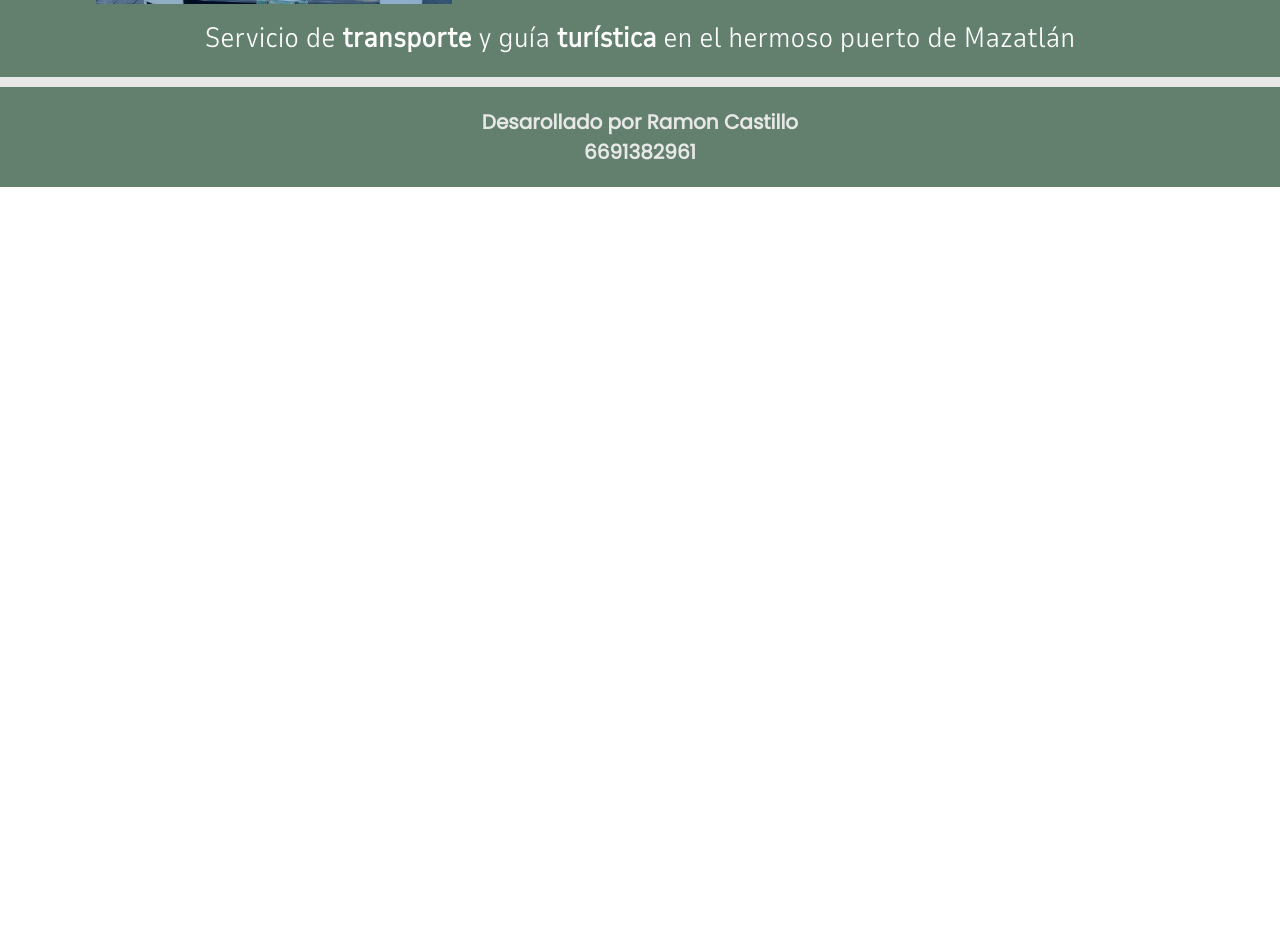
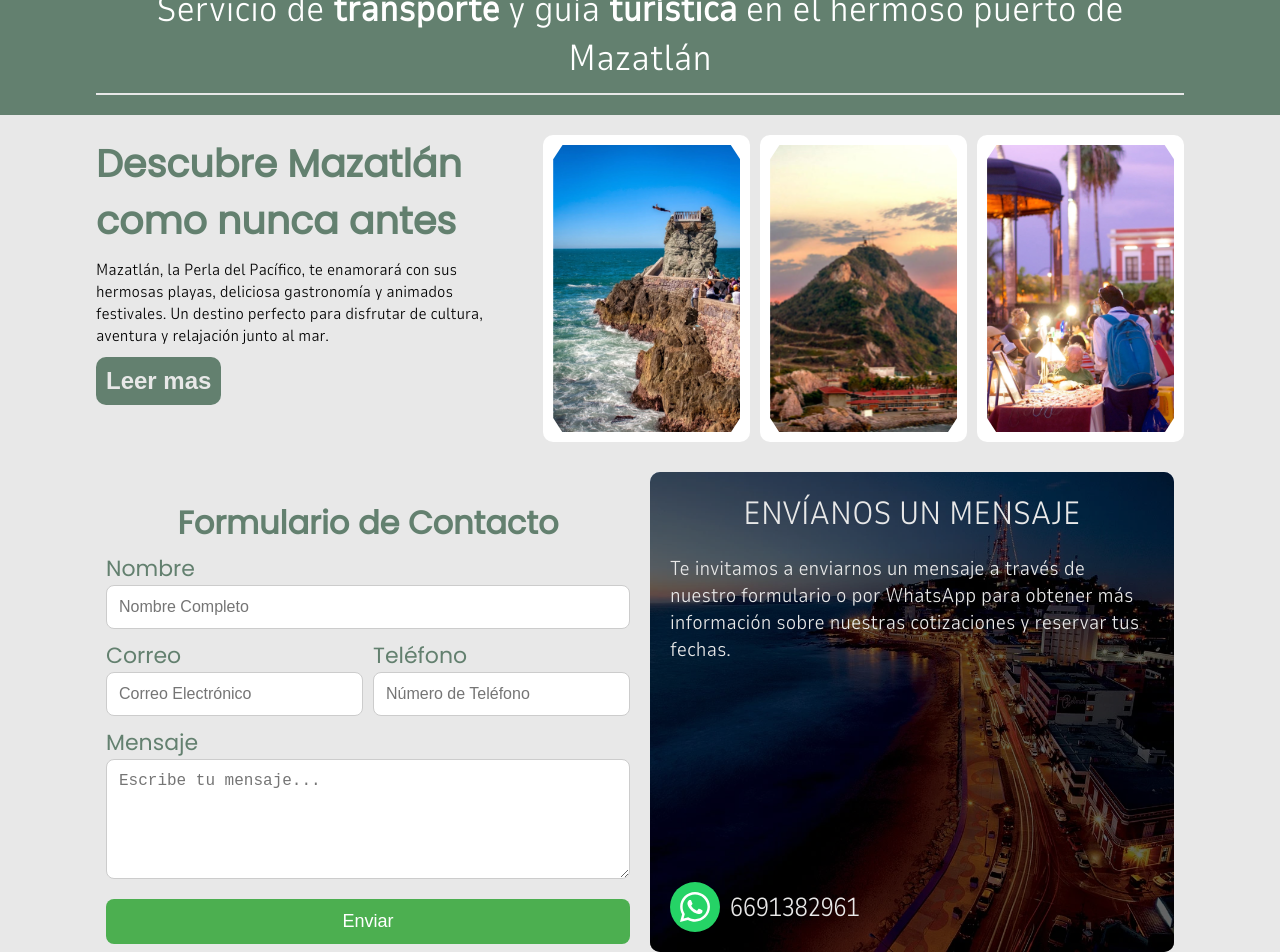
Before and after one commit to Tounka/landingMzt, a React (Create React App) app: page / in a window 1280 px wide. Shown: the part 1340-2292 px from the top of the page. Before the commit the page ends 1527 px from the top, so only its background shows below. Built offline with nearby package versions, Linux system fonts and the light colour scheme.

Commit message:
Seccion contacto terminada

```diff
--- a/src/componentesGenerales/Btn.jsx
+++ b/src/componentesGenerales/Btn.jsx
@@ -1,4 +1,7 @@
 import styled from "styled-components";
+import { FaWhatsapp } from 'react-icons/fa';
+import { TxtGenerico } from "./Txt";
+import { ContenedorHorizontal } from "./Displays";
 
 export const BtnGenerico = styled.button`
     height: auto;
@@ -24,3 +27,44 @@ export const BtnGenerico = styled.button`
 
     }
 `
+
+const ContenedorNumeroTelefonico = styled(ContenedorHorizontal)`
+    justify-content: start;
+    align-items: center;
+    cursor: pointer;
+`
+const BtnCircularWhatsapp = styled(BtnGenerico)`
+    border-radius: 50%;
+    height: 50px;
+    width: 50px;
+    font-size: 46px;
+    background-color: #25D366;
+    color: white;
+    border: none;
+
+    &:hover{
+        background-color: #27e46c;
+
+        transition:  background-color 0.3s;
+
+    }
+
+`
+
+export const BtnWhatsapp = () => {
+    const numeroTelefonico = '6691382961';
+    const handleClick = () => {
+      window.open(`https://wa.me/${numeroTelefonico}`, '_blank');
+    };
+
+    return (
+        <ContenedorNumeroTelefonico onClick={handleClick}>
+            <BtnCircularWhatsapp  >
+                <FaWhatsapp  />
+
+            </BtnCircularWhatsapp>
+            <TxtGenerico  color = 'var(--ColorBlancoPrincipal)' size='26px' >{numeroTelefonico}</TxtGenerico>
+        </ContenedorNumeroTelefonico>
+
+    );
+  };
--- a/src/componentesGenerales/Displays.jsx
+++ b/src/componentesGenerales/Displays.jsx
@@ -28,3 +28,22 @@ export const ContenedorComponentes = styled.div`
     height: 100%;
     align-items:center;
 `
+export const ContenedorHorizontal = styled.div`
+    display: flex;
+    width: 100%;
+    gap: 10px;
+    justify-content: space-between;
+
+`
+export const ContenedorVertical = styled.div`
+    display: flex;
+    flex-direction: column;
+    width: 100%;
+`
+export const ContenedorVerde = styled.div`
+width: 100%;
+display: flex;
+justify-content: center;
+align-items: center;
+background-color: var(--ColorVerdePrincipal);
+`;
--- a/src/componentesGenerales/ImgPicture.jsx
+++ b/src/componentesGenerales/ImgPicture.jsx
@@ -1,12 +1,25 @@
+import styled from "styled-components";
 
-export const ImgPicture = ({ src, alt, fn }) => {
+const Picture = styled.picture`
+    height: 100%;
+    width: 100%;
+    object-fit: cover;
+
+    position: ${props => props.bg ? 'absolute' : ''};
+    top: ${props => props.bg ? '0' : ''};
+    left: ${props => props.bg ? '0' : ''};
+    z-index: ${props => props.bg ? '1' : ''};
+
+
+`
+export const ImgPicture = ({ src, alt, fn, bg }) => {
 
     return src ? (
-            <picture >
+            <Picture bg={bg} >
                 <source srcSet={`${src}`} type="image/webp" />
                 <source srcSet={`${src}`} type="image/jpeg" />
                 <img src={`${src}`} alt={alt} loading="lazy"/>
-            </picture>
+            </Picture>
 
     ) : null;
 };
--- a/src/componentesGenerales/MenuHeader.jsx
+++ b/src/componentesGenerales/MenuHeader.jsx
@@ -130,7 +130,7 @@ export const MenuHeader = () => {
                     <ContenedorInvisible>
                         <TxtGenerico color= 'var(--ColorVerdePrincipal)'   fontFamily='var(--FuentePrincipal)' > Experiencias </TxtGenerico>
                     </ContenedorInvisible>
-                    <BtnSecundario>Contacto</BtnSecundario>
+                    <BtnSecundario onClick={() => scrollToSection('contacto')}>Contacto</BtnSecundario>
                 </ContenedorSeccion>
             </ContenedorHeader>
         </ContenedorHeaderStyled>
--- a/src/secciones/ImgEntrada.jsx
+++ b/src/secciones/ImgEntrada.jsx
@@ -10,7 +10,9 @@ const ContenedorImg = styled.div`
     border-radius: 10px;
     background-color: var(--ColorVerdePrincipal);
 
-
+    @media (min-width: 1200px) {
+        height: 600px;
+    }
 
     img{
         width: 100%;
--- /dev/null
+++ b/src/secciones/SeccionContacto.jsx
@@ -0,0 +1,214 @@
+import styled from "styled-components";
+import { ContenedorGenerico, ContenedorHorizontal, ContenedorVertical } from "../componentesGenerales/Displays";
+import { ImgPicture } from "../componentesGenerales/ImgPicture";
+import imgContacto from '../src/img/imgContacto.webp'
+import { ContenedorVerde } from "../componentesGenerales/Displays";
+import { TxtGenerico } from "../componentesGenerales/Txt";
+import { BtnWhatsapp } from "../componentesGenerales/Btn";
+
+// Estilos para la sección de contacto
+const ContenedorSeccionContactoStyled = styled(ContenedorGenerico)`
+    display: grid;
+    grid-template-columns: 1fr 1fr;
+    gap: 20px;
+    height: 500px;
+    padding: 10px;
+    @media (max-width: 900px) {
+        grid-template-columns: 1fr;
+        grid-template-rows: auto 300px;
+        height: auto;
+    }
+`;
+
+const ContenedorSubseccion = styled.div`
+    height: 100%;
+    width: 100%;
+    display: flex;
+    flex-direction: column;
+    gap: 15px;
+    position: relative;
+`;
+
+const TituloFormulario = styled.h2`
+    font-size: 32px;
+    color: var(--ColorVerdePrincipal);
+    text-align: center;
+    margin-bottom: 5px;
+    @media (max-width: 900px) {
+
+        font-size: 28px;
+    }
+`;
+
+const InputFormulario = styled.input`
+    padding: 12px;
+    font-size: 16px;
+    border: 1px solid #ccc;
+    border-radius: 8px;
+    background-color: white;
+    margin-bottom: 10px;
+
+    @media (max-width: 900px) {
+        padding: 8px;
+        font-size: 14px;
+    }
+
+`;
+
+const TextAreaFormulario = styled.textarea`
+    padding: 12px;
+    font-size: 16px;
+    border: 1px solid #ccc;
+    border-radius: 8px;
+    background-color: white;
+    height: 120px;
+    resize: vertical;
+`;
+const ContenedorHorizontalContacto = styled(ContenedorHorizontal)`
+    @media (max-width: 900px) {
+        flex-direction: column;
+    }
+`
+const BotonEnviar = styled.button`
+    padding: 12px 20px;
+    margin-top: 20px;
+    background-color: #4CAF50;
+    color: white;
+    font-size: 18px;
+    border: none;
+    border-radius: 8px;
+    cursor: pointer;
+    transition: background-color 0.3s;
+
+    &:hover {
+        background-color: #45a049;
+    }
+`;
+
+const LabelFormularioStyled = styled.label`
+    color: var(--ColorVerdePrincipal);
+    font-size: 22px;
+    @media (max-width: 900px) {
+        font-size: 18px;
+    }
+`
+const ContenedorForm = styled.form`
+    display: flex;
+    flex-direction: column;
+
+`
+const FormularioContacto = () => {
+    return (
+        <ContenedorForm>
+            <TituloFormulario>Formulario de Contacto</TituloFormulario>
+
+            <LabelFormularioStyled htmlFor="nombre"> Nombre </LabelFormularioStyled>
+            <InputFormulario
+                type="text"
+                id="nombre"
+                placeholder="Nombre Completo"
+                required
+            />
+
+            <ContenedorHorizontalContacto>
+                <ContenedorVertical>
+                    <LabelFormularioStyled htmlFor="email"> Correo </LabelFormularioStyled>
+                    <InputFormulario
+                        type="email"
+                        id="email"
+                        placeholder="Correo Electrónico"
+                        required
+                    />
+                </ContenedorVertical>
+                <ContenedorVertical>
+                    <LabelFormularioStyled htmlFor="telefono"> Teléfono </LabelFormularioStyled>
+                    <InputFormulario
+                        type="tel"
+                        id="telefono"
+                        placeholder="Número de Teléfono"
+                        required
+                    />
+                </ContenedorVertical>
+            </ContenedorHorizontalContacto>
+
+            <LabelFormularioStyled htmlFor="txt"> Mensaje </LabelFormularioStyled>
+            <TextAreaFormulario
+                id="txt"
+                placeholder="Escribe tu mensaje..."
+                required
+            />
+            <BotonEnviar type="submit">Enviar</BotonEnviar>
+        </ContenedorForm>
+    );
+};
+
+const ContenedorImg = styled.div`
+    width: 100%;
+    height: 100%;
+    border-radius: 10px;
+    overflow: hidden;
+    position: relative;
+    padding: 10px;
+    ::after{
+       content: '';
+       width: 100%;
+       height: 100%;
+       position: absolute;
+       background-color: #0000005f ;
+    }
+    img{
+        object-fit: cover;
+        height: 100%;
+        width: 100%;
+    }
+`
+
+const ContenedorTxtContacto = styled.div`
+    display: flex;
+    flex-direction: column;
+    justify-content: space-between;
+    padding: 20px;
+    position: absolute;
+    top: 0;
+    left: 0;
+    gap: 10px;
+    width: 100%;
+    height: 100%;
+    z-index: 100;
+`
+
+
+const ContenedorTxtImgInterno = styled(ContenedorVertical)`
+    gap: 20px;
+`
+
+
+export const SeccionContacto = () => {
+    return (
+
+            <ContenedorSeccionContactoStyled id="contacto">
+
+                <ContenedorSubseccion>
+                    <FormularioContacto />
+                </ContenedorSubseccion>
+
+
+                <ContenedorSubseccion>
+                    <ContenedorImg>
+                        <ImgPicture bg={true} src={imgContacto} alt='Imagen playa Mazatlan, contenedor de texto contacto' />
+                    </ContenedorImg>
+                    <ContenedorTxtContacto>
+                        <ContenedorTxtImgInterno >
+                            <TxtGenerico  color = 'var(--ColorBlancoPrincipal)' size='32px' >ENVÍANOS UN MENSAJE </TxtGenerico>
+                            <TxtGenerico aling='start' color = 'var(--ColorBlancoPrincipal)' size='20px' >Te invitamos a enviarnos un mensaje a través de nuestro formulario o por WhatsApp para obtener más información sobre nuestras cotizaciones y reservar tus fechas. </TxtGenerico>
+                        </ContenedorTxtImgInterno>
+
+                        <BtnWhatsapp />
+
+
+                    </ContenedorTxtContacto>
+                </ContenedorSubseccion>
+            </ContenedorSeccionContactoStyled>
+
+    );
+};
--- a/src/secciones/SeccionExperiencias.jsx
+++ b/src/secciones/SeccionExperiencias.jsx
@@ -44,8 +44,8 @@ const ContenedorCard = styled.div`
     padding: 10px;
     border-radius: 10px;
     @media (max-width: 550px) {
-        width: 200px;
-        height: 250px;
+        width: 175px;
+        height: 200px;
     }
 `
 const ContenedorImg = styled.div`
--- a/src/secciones/SeccionServicios.jsx
+++ b/src/secciones/SeccionServicios.jsx
@@ -8,7 +8,7 @@ const ContenedorServicios = styled.div`
     display: flex;
     flex-direction: column;
     align-items: center;
-    gap: 15px;
+    gap: 20px;
     height: 100%;
     width: 100%;
     padding: 20px 0;
@@ -24,7 +24,10 @@ const ContenedorSeccionsStyled = styled.div`
     grid-template-columns: ${({ reverse }) => reverse ? '1fr 2fr' : '2fr 1fr'};
 
     grid-template-areas: ${({ reverse }) => reverse ? '"image text"' : '"text image"'};
+    @media (min-width: 650px) {
+        grid-template-columns: ${({ reverse }) => reverse ? '1fr 2fr' : '3fr 2fr'};
 
+    }
     @media (max-width: 600px) {
         display: flex;
         flex-direction: column;
@@ -48,37 +51,64 @@ const TituloPrincipal = styled.h2`
 `;
 
 const Titulo = styled(TxtGenerico)`
-    font-size: 20px;
+    font-size: 32px;
     color: white;
     font-weight: bold;
     user-select: text;
+    @media (max-width: 600px) {
+        font-size: 24px;
+    }
 `;
 
 const TxtServicio = styled(TxtGenerico)`
-    font-size: ${props => props.size  ? props.size : '16px'};
+    font-size: ${props => props.size  ? props.size : '22px'};
     text-align: ${props => props.center  ? 'center' : 'justify'};
     color: white;
     user-select: text;
+    @media (max-width: 1000px) {
+        font-size: ${props => props.size  ? props.size : '18px'};
+    }
+    @media (max-width: 650px) {
+        font-size: ${props => props.size  ? props.size : '16px'};
+    }
+`;
+const TxtServicioSubtitulo = styled(TxtServicio)`
+    border-top: solid 2px var(--ColorBlancoPrincipal);
+    border-bottom: solid 2px var(--ColorBlancoPrincipal);
+    padding: 10px 0;
+    font-size: 36px;
+
+    @media (max-width: 1000px) {
+        font-size: 30px;
+    }
+    @media (max-width: 650px) {
+        font-size: 26px;
+    }
 `;
 
 const ContenedorImg = styled(ContenedorIzquierdo)`
     width: 100%;
-    max-height: 200px;
+    height: 100%;
+
     overflow: hidden;
+    grid-area: image;
+    border-radius: 10px;
     object-fit: cover;
-    grid-area: image;
 
     display: flex;
     justify-content: center;
     align-items: center;
+    background-color: var(--ColorBlancoPrincipal);
+    padding: 5px;
+    height: 200px;
     img {
         width: 100%;
         height: 100%;
-    }
-    @media (max-width: 600px) {
-        max-height: 300px;
+        object-fit: cover;
+        border-radius: 10px;
 
     }
+
 `;
 
 const ContenedorSeccionServicio = styled.div`
@@ -123,7 +153,7 @@ export const SeccionServicios = () => {
                         txt='Nuestro servicio de guía turística te permitirá conocer a fondo la rica historia y cultura de Mazatlán. Guiados por expertos locales, recorrerás los lugares más emblemáticos de la ciudad, desde sus playas hasta sus tradiciones. Nuestros guías te brindarán una experiencia personalizada, compartiendo contigo los secretos y tesoros ocultos de este hermoso puerto. ¡Haz que tu visita sea inolvidable con una guía especializada!'
                     />
 
-                    <TxtServicio size= '28px' center> Servicio de <b> transporte </b> y guía <b> turística </b> en el hermoso puerto de Mazatlán </TxtServicio>
+                    <TxtServicioSubtitulo center> Servicio de <b> transporte </b> y guía <b> turística </b> en el hermoso puerto de Mazatlán </TxtServicioSubtitulo>
                 </ContenedorServicios>
             </ContenedorGenerico>
         </ContenedorSeccionServicio>
--- a/src/secciones/index.jsx
+++ b/src/secciones/index.jsx
@@ -2,6 +2,7 @@ import styled from "styled-components";
 import { ImgEntrada } from "./ImgEntrada";
 import { Experiencias } from "./SeccionExperiencias";
 import { SeccionServicios } from "./SeccionServicios";
+import { SeccionContacto } from "./SeccionContacto";
 
 const ContenedorSecciones = styled.div`
     display: flex;
@@ -14,8 +15,9 @@ export const IndexSecciones = () => {
   return (
     <ContenedorSecciones>
         <ImgEntrada />
+        <SeccionServicios />
         <Experiencias />
-        <SeccionServicios />
+        <SeccionContacto />
     </ContenedorSecciones>
 
   );
```
Also changed, not shown: src/src/img/imgContacto.webp (added).
